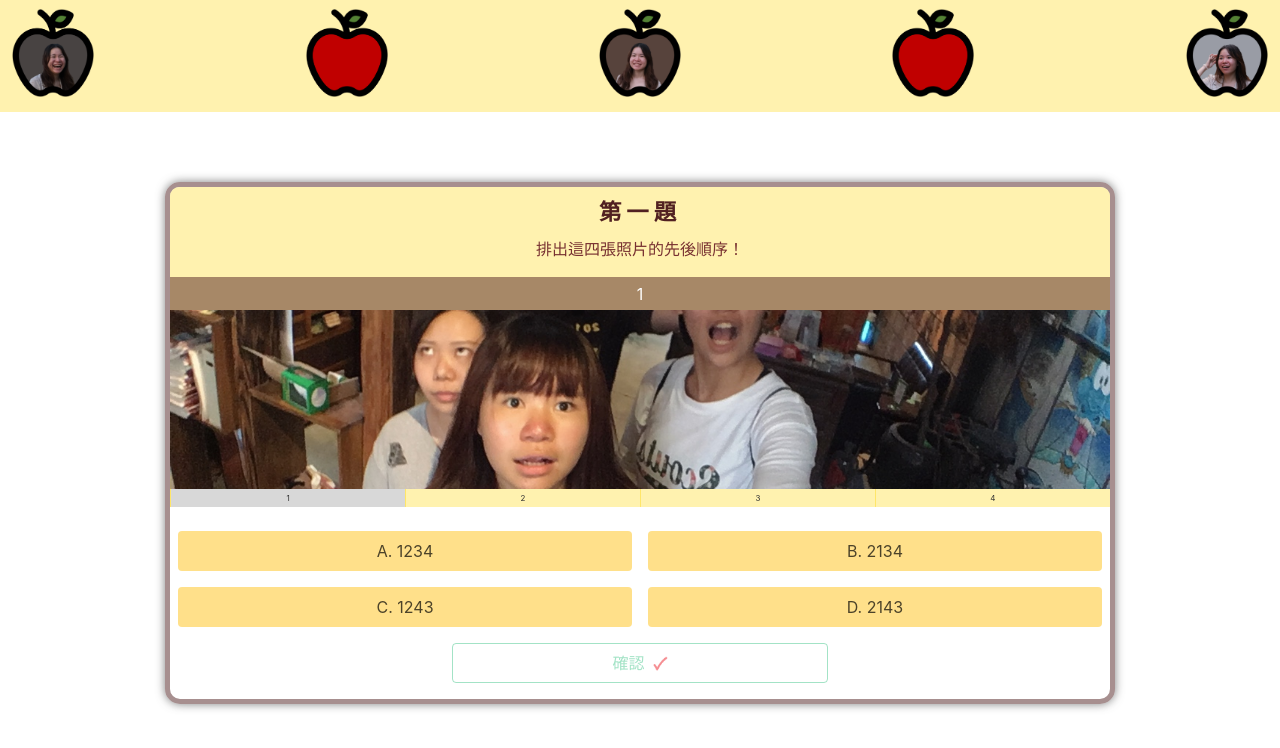
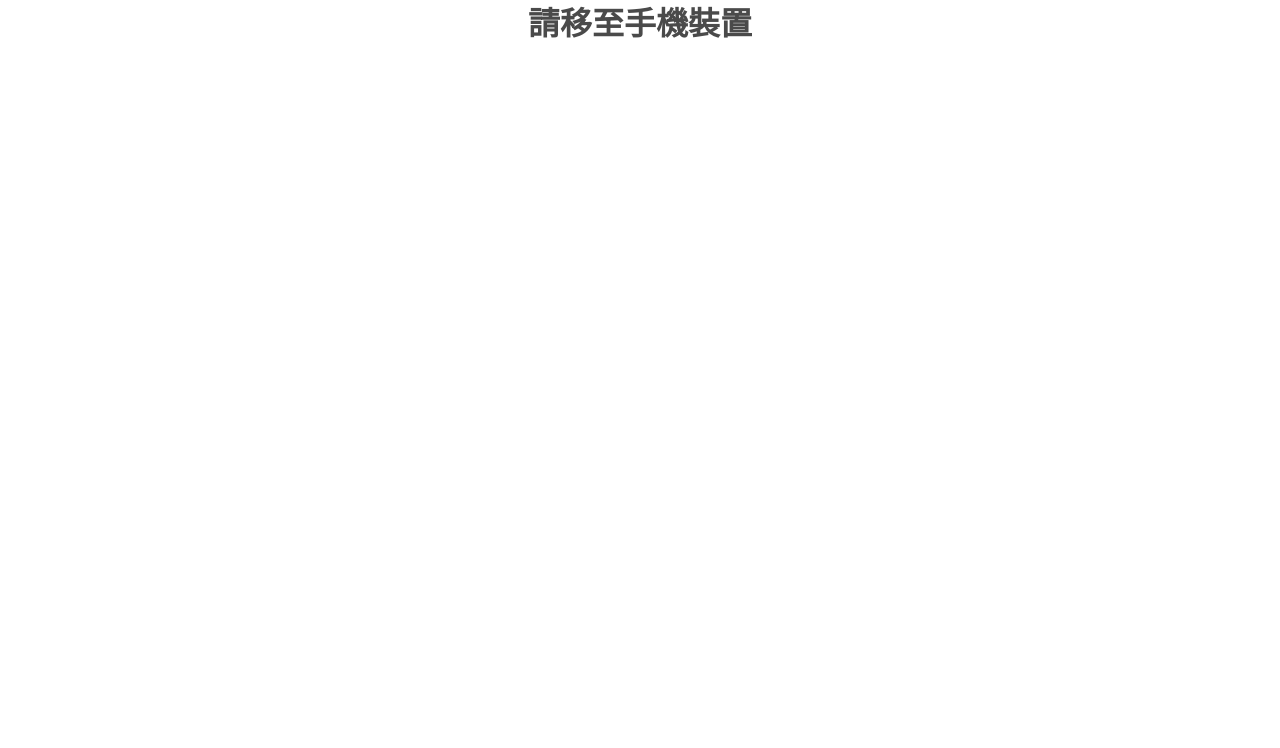
Before and after one commit to 59417/nextjs-hbd_game_apple, a Next.js app: page / in a window 1280 px wide. Shown: the top 748 px of the page. Built offline with nearby package versions, Linux system fonts and the light colour scheme.

Commit message:
Perfect text css edited and mobile only RWD

```diff
--- a/components/emojis/Emoji.module.css
+++ b/components/emojis/Emoji.module.css
@@ -1,10 +1,6 @@
 .wrapper {
     background-color: rgb(255, 255, 255);
     width: 100vw;
-    /* height: 100%; */
-    /* display: flex;
-    flex-direction: column;
-    justify-content: center; */
     position: absolute;
     z-index: 2;
     overflow: hidden;
--- a/components/layout/Layout.js
+++ b/components/layout/Layout.js
@@ -13,6 +13,7 @@ function Layout(props) {
 
     return (
         <div className={classes.container}>
+            <div className={classes.text}>請移至手機裝置</div>
             <div className={classes.banner}>
                 <div className={classes.apples}>
                     <div><Image src="/apple_icon2.png" alt="banner" width="100%" height="100%"/></div>
--- a/components/layout/Layout.module.css
+++ b/components/layout/Layout.module.css
@@ -1,6 +1,17 @@
 .container {
     position: relative;
     overflow: scroll;
+}
+
+.text {
+    position: fixed;
+    top: 0;
+    left: 0;
+    width: 100%;
+    font-size: 2rem;
+    font-weight: bold;
+    text-align: center;
+    display: none;
 }
 
 .banner {
@@ -8,7 +19,6 @@
     top: 0;
     left: 0;
     width: 100%;
-    /* z-index: 5; */
 }
 
 .apples {
@@ -22,3 +32,23 @@
 .main {
     overflow: scroll;
 }
+
+
+
+@media (min-width: 415px) {
+    .text {
+        display: block;
+    }
+    .banner, .main {
+        display: none;
+    }
+}
+
+@media (min-height: 897px) {
+    .text {
+        display: block;
+    }
+    .banner, .main {
+        display: none;
+    }
+}
--- a/components/questions/Card.module.css
+++ b/components/questions/Card.module.css
@@ -1,5 +1,4 @@
 .container {
-    /* height: 70vh; */
     border: 5px solid rgba(81, 33, 33, 0.5);
     border-radius: 15px;
     box-shadow: 0 0 10px rgba(95, 95, 95, 0.8);
--- a/components/questions/CardContent.module.css
+++ b/components/questions/CardContent.module.css
@@ -75,7 +75,6 @@
     grid-template-columns: 1fr 1fr;
     text-align: center;
     margin: 1rem 0 0.5rem 0;
-    /* margin-top: 5rem; */
 }
 
 .ans button {
--- a/components/score/Perfect.module.css
+++ b/components/score/Perfect.module.css
@@ -1,4 +1,5 @@
 .wrapper {
+    background-color: white;
     display: flex;
     justify-content: center;
     align-items: center;
--- a/components/title/Title.module.css
+++ b/components/title/Title.module.css
@@ -2,7 +2,6 @@
     display: flex;
     justify-content: center;
     align-items: center;
-    /* padding: 1rem 0 6rem 0; */
     flex-direction: column;
     padding-bottom: 7rem;
 }
@@ -65,10 +64,6 @@
 
 
 @media (max-width: 375px) {
-    .wrapper {
-        /* margin-bottom: 0.5rem; */
-    }
-
     .title {
         width: 300px;
         height: 83px;
@@ -76,7 +71,6 @@
 }
 
 @media (max-height: 667px) {
-
     .content {
         padding: 0.5rem;
     }
```
Also changed, not shown: components/score/CustomizedCard.module.css (+1 -11 lines), styles/Home.module.css (line endings or trailing spaces).
